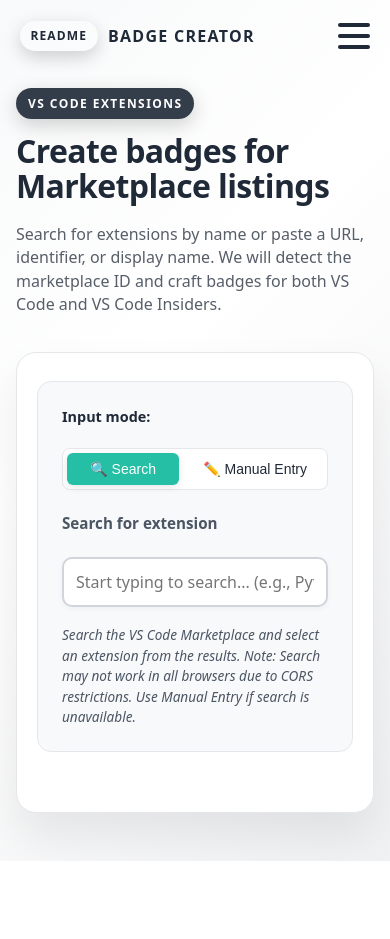
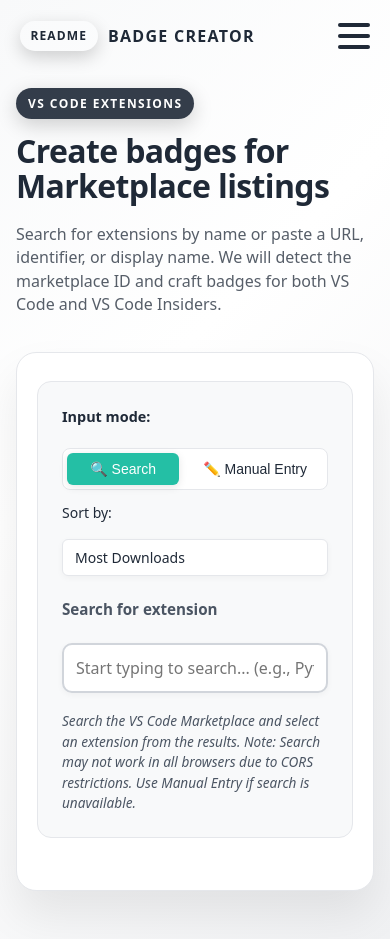
Before and after one commit to jamesmontemagno/mcp-badge-creator, a React (Vite) app: page /extensions in a window 390 px wide. Before the commit the page ends 861 px from the top, so only its background shows below. Built offline with nearby package versions, Linux system fonts and the light colour scheme.

Commit message:
Fix white space issue and add sort order dropdown for search results
Co-authored-by: jamesmontemagno <1676321+jamesmontemagno@users.noreply.github.com>

```diff
--- a/src/components/SearchDropdown.tsx
+++ b/src/components/SearchDropdown.tsx
@@ -2,16 +2,17 @@ import { useState, useEffect, useRef } from 'react'
 import type { KeyboardEvent } from 'react'
 import styles from './SearchDropdown.module.css'
 import { searchExtensions, formatInstallCount } from '../utils/marketplaceApi'
-import type { SearchResult } from '../utils/marketplaceApi'
+import type { SearchResult, SortBy } from '../utils/marketplaceApi'
 
 interface SearchDropdownProps {
   searchQuery: string
+  sortBy: SortBy
   onSelectExtension: (extensionId: string) => void
   isVisible: boolean
   onClose: () => void
 }
 
-function SearchDropdown({ searchQuery, onSelectExtension, isVisible, onClose }: SearchDropdownProps) {
+function SearchDropdown({ searchQuery, sortBy, onSelectExtension, isVisible, onClose }: SearchDropdownProps) {
   const [results, setResults] = useState<SearchResult[]>([])
   const [isLoading, setIsLoading] = useState(false)
   const [error, setError] = useState<string | null>(null)
@@ -32,7 +33,7 @@ function SearchDropdown({ searchQuery, onSelectExtension, isVisible, onClose }:
       setHighlightedIndex(-1)
 
       try {
-        const searchResults = await searchExtensions(searchQuery, 10)
+        const searchResults = await searchExtensions(searchQuery, 10, sortBy)
         setResults(searchResults)
       } catch (err) {
         const errorMessage = err instanceof Error ? err.message : 'Failed to search extensions. Please try again.'
@@ -46,7 +47,7 @@ function SearchDropdown({ searchQuery, onSelectExtension, isVisible, onClose }:
     // Debounce search
     const timeoutId = setTimeout(performSearch, 300)
     return () => clearTimeout(timeoutId)
-  }, [searchQuery])
+  }, [searchQuery, sortBy])
 
   // Handle click outside to close dropdown
   useEffect(() => {
--- a/src/pages/Extensions.module.css
+++ b/src/pages/Extensions.module.css
@@ -3,7 +3,8 @@
 .extensionsPage {
   background: var(--bg-white);
   border-radius: 20px;
-  padding: 2.25rem 2rem 2.75rem;
+  padding: 2.25rem 2rem;
+  min-height: 600px;
   box-shadow: 0 24px 45px var(--shadow-color);
   border: 1px solid var(--border-color);
   max-width: 1100px;
@@ -68,6 +69,7 @@
   align-items: center;
   gap: 1rem;
   padding-bottom: 0.5rem;
+  flex-wrap: wrap;
 }
 
 .toggleLabel {
@@ -140,9 +142,44 @@
   height: 36px;
 }
 
+.sortControl {
+  display: flex;
+  align-items: center;
+  gap: 0.75rem;
+}
+
+.sortLabel {
+  font-size: 0.875rem;
+  font-weight: 500;
+  color: var(--text-color);
+  white-space: nowrap;
+}
+
+.sortSelect {
+  padding: 0.5rem 0.75rem;
+  border: 1px solid var(--border-color);
+  border-radius: 6px;
+  background: var(--bg-white);
+  color: var(--text-color);
+  font-size: 0.875rem;
+  cursor: pointer;
+  transition: all 0.2s ease;
+}
+
+.sortSelect:hover {
+  border-color: var(--primary-color);
+}
+
+.sortSelect:focus {
+  outline: none;
+  border-color: var(--primary-color);
+  box-shadow: 0 0 0 3px rgba(36, 191, 165, 0.1);
+}
+
 @media (max-width: 768px) {
   .extensionsPage {
-    padding: 1.75rem 1.25rem 2.25rem;
+    padding: 1.75rem 1.25rem;
+    min-height: 500px;
   }
 
   .inputModeToggle {
@@ -158,4 +195,15 @@
   .toggleButtons button {
     flex: 1;
   }
+
+  .sortControl {
+    width: 100%;
+    flex-direction: column;
+    align-items: flex-start;
+    gap: 0.5rem;
+  }
+
+  .sortSelect {
+    width: 100%;
+  }
 }
--- a/src/pages/Extensions.tsx
+++ b/src/pages/Extensions.tsx
@@ -3,6 +3,7 @@ import type { FormEvent, ChangeEvent } from 'react'
 import styles from './Extensions.module.css'
 import { generateExtensionBadges, parseExtensionInput } from '../utils/extensionBadge'
 import SearchDropdown from '../components/SearchDropdown'
+import type { SortBy } from '../utils/marketplaceApi'
 
 type BadgeVariant = 'stable' | 'insiders' | 'combined'
 type InputMode = 'manual' | 'search'
@@ -11,6 +12,7 @@ function Extensions() {
   const [inputValue, setInputValue] = useState('')
   const [inputMode, setInputMode] = useState<InputMode>('search')
   const [searchQuery, setSearchQuery] = useState('')
+  const [sortBy, setSortBy] = useState<SortBy>('installs')
   const [showSearchDropdown, setShowSearchDropdown] = useState(false)
   const [error, setError] = useState<string | null>(null)
   const [info, setInfo] = useState<string | null>(null)
@@ -125,6 +127,23 @@ function Extensions() {
                 ✏️ Manual Entry
               </button>
             </div>
+            {inputMode === 'search' && (
+              <div className={styles.sortControl}>
+                <label htmlFor="sortBy" className={styles.sortLabel}>Sort by:</label>
+                <select
+                  id="sortBy"
+                  className={styles.sortSelect}
+                  value={sortBy}
+                  onChange={(e) => setSortBy(e.target.value as SortBy)}
+                >
+                  <option value="installs">Most Downloads</option>
+                  <option value="rating">Highest Rated</option>
+                  <option value="relevance">Relevance</option>
+                  <option value="publishedDate">Recently Published</option>
+                  <option value="name">Name (A-Z)</option>
+                </select>
+              </div>
+            )}
           </div>
 
           <label htmlFor="extensionInput">
@@ -147,6 +166,7 @@ function Extensions() {
             {inputMode === 'search' && (
               <SearchDropdown
                 searchQuery={searchQuery}
+                sortBy={sortBy}
                 onSelectExtension={handleSelectExtension}
                 isVisible={showSearchDropdown}
                 onClose={() => setShowSearchDropdown(false)}
--- a/src/utils/marketplaceApi.ts
+++ b/src/utils/marketplaceApi.ts
@@ -29,20 +29,34 @@ export interface SearchResult {
   installs: number
 }
 
+export type SortBy = 'installs' | 'relevance' | 'name' | 'publishedDate' | 'rating'
+
 const API_ENDPOINT = 'https://marketplace.visualstudio.com/_apis/public/gallery/extensionquery'
 
 /**
  * Search extensions in the VS Code Marketplace
  * @param searchText The search query (extension name or keyword)
  * @param pageSize Maximum number of results to return
+ * @param sortBy How to sort the results
  * @returns Array of matching extensions
  */
 export async function searchExtensions(
   searchText: string,
-  pageSize: number = 10
+  pageSize: number = 10,
+  sortBy: SortBy = 'installs'
 ): Promise<SearchResult[]> {
   if (!searchText || searchText.trim().length === 0) {
     return []
+  }
+
+  // Map sort options to API values
+  // sortBy values: 0 = None, 4 = InstallCount, 5 = PublishedDate, 6 = Name, 12 = WeightedRating
+  const sortByMap: Record<SortBy, number> = {
+    installs: 4,       // Sort by download count
+    relevance: 0,      // Default relevance
+    name: 6,           // Alphabetical by name
+    publishedDate: 5,  // Most recently published
+    rating: 12,        // Highest rated
   }
 
   const payload = {
@@ -60,7 +74,7 @@ export async function searchExtensions(
         ],
         pageNumber: 1,
         pageSize,
-        sortBy: 4, // Sort by downloads
+        sortBy: sortByMap[sortBy],
         sortOrder: 2, // Descending
       },
     ],
```
